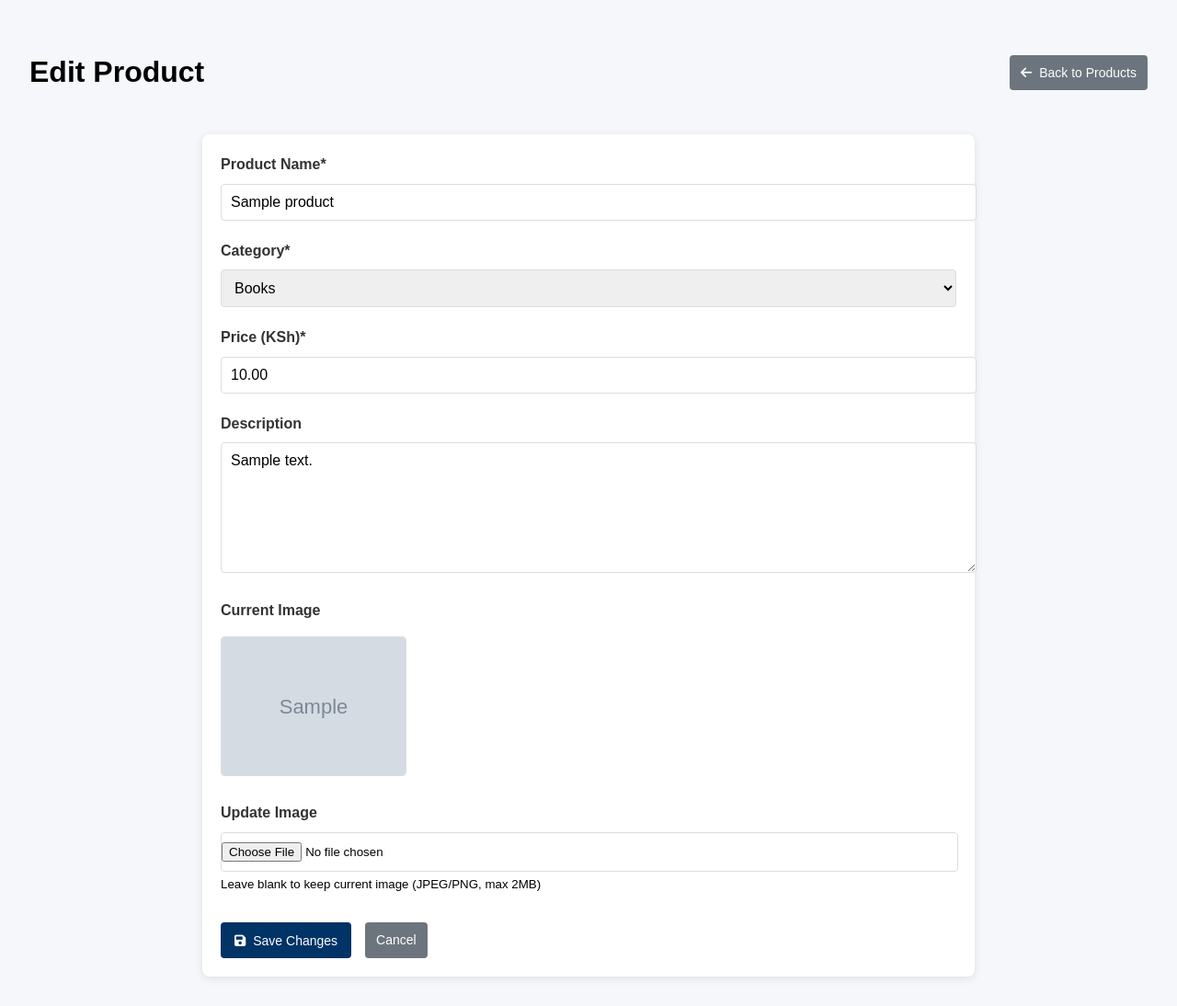
After one commit to wafuke/StrathConnectProject, a PHP site: page /public/edit_product.php?id=1 in a window 1280 px wide. The commit adds this page. Shown: the whole page at 92% size. Run offline with PHP 8.4, Linux system fonts and the light colour scheme; the visitor is signed in with stand-in values (Sample User, id 1); tables that the repository leaves empty hold one stand-in row (values such as "Sample post"); grey boxes marked "Sample" are stand-in pictures.

Commit message:
Edit product functionality to edit products listed by sellers

```diff
--- a/assets/style.css
+++ b/assets/style.css
@@ -835,3 +835,87 @@ button[type="submit"]:hover {
     color: #721c24;
     border: 1px solid #f5c6cb;
 }
+/* Edit Product */
+/* ===== Product Form Styles ===== */
+.product-form {
+    max-width: 800px;
+    margin: 0 auto;
+    background: #fff;
+    padding: 20px;
+    border-radius: 8px;
+    box-shadow: 0 2px 10px rgba(0, 0, 0, 0.1);
+}
+
+.form-group {
+    margin-bottom: 20px;
+}
+
+.form-group label {
+    display: block;
+    margin-bottom: 8px;
+    font-weight: 600;
+    color: var(--black);
+}
+
+.form-group input[type="text"],
+.form-group input[type="number"],
+.form-group select,
+.form-group textarea {
+    width: 100%;
+    padding: 10px;
+    border: 1px solid #ddd;
+    border-radius: 4px;
+    font-family: inherit;
+    font-size: 16px;
+}
+
+.form-group textarea {
+    min-height: 120px;
+    resize: vertical;
+}
+
+.form-group input[type="file"] {
+    width: 100%;
+    padding: 10px 0;
+}
+
+.current-image {
+    margin: 15px 0;
+}
+
+.current-image img {
+    max-width: 200px;
+    max-height: 200px;
+    border-radius: 4px;
+    border: 1px solid #ddd;
+}
+
+.form-actions {
+    display: flex;
+    gap: 15px;
+    margin-top: 30px;
+}
+
+.btn-secondary {
+    background-color: #6c757d;
+    color: white;
+}
+
+.btn-secondary:hover {
+    background-color: #5a6268;
+}
+
+/* Responsive adjustments */
+@media (max-width: 768px) {
+    .product-form {
+        padding: 15px;
+    }
+
+    .form-actions {
+        flex-direction: column;
+    }
+
+    .form-actions .btn {
+        width: 100%;
+    }
+}
--- /dev/null
+++ b/public/edit_product.php
@@ -0,0 +1,221 @@
+<?php
+session_start();
+
+// Verify seller is logged in
+if (!isset($_SESSION['user_id']) || $_SESSION['user_type'] !== 'seller') {
+    header("Location: ../public/login.php");
+    exit();
+}
+
+// Database connection
+$host = 'localhost';
+$user = 'root';
+$pass = '';
+$db = 'strathconnect';
+
+$conn = new mysqli($host, $user, $pass, $db);
+if ($conn->connect_error) {
+    die("Connection failed: " . $conn->connect_error);
+}
+
+// Initialize variables
+$product = [];
+$errors = [];
+$categories = ['Books', 'Electronics', 'Clothing', 'Furniture', 'Other'];
+
+// Get product details if ID is provided
+if (isset($_GET['id'])) {
+    $product_id = intval($_GET['id']);
+    $seller_id = $_SESSION['user_id'];
+
+    $query = "SELECT * FROM products WHERE id = ? AND seller_id = ?";
+    $stmt = $conn->prepare($query);
+    $stmt->bind_param("ii", $product_id, $seller_id);
+    $stmt->execute();
+    $result = $stmt->get_result();
+
+    if ($result->num_rows === 1) {
+        $product = $result->fetch_assoc();
+    } else {
+        $_SESSION['error'] = "Product not found or you don't have permission to edit it";
+        header("Location: seller_products.php");
+        exit();
+    }
+    $stmt->close();
+} else {
+    $_SESSION['error'] = "No product specified";
+    header("Location: seller_products.php");
+    exit();
+}
+
+// Handle form submission
+if ($_SERVER['REQUEST_METHOD'] === 'POST') {
+    // Validate and sanitize inputs
+    $name = trim($_POST['name']);
+    $category = trim($_POST['category']);
+    $price = floatval($_POST['price']);
+    $description = trim($_POST['description']);
+
+    // Validate inputs
+    if (empty($name)) {
+        $errors[] = "Product name is required";
+    }
+
+    if (!in_array($category, $categories)) {
+        $errors[] = "Invalid category selected";
+    }
+
+    if (!is_numeric($price) || $price <= 0) {
+        $errors[] = "Valid price is required";
+    }
+
+    // Process if no errors
+    if (empty($errors)) {
+        // Handle image upload if new image was provided
+        $image_path = $product['image_path'];
+
+        if ($_FILES['image']['error'] === UPLOAD_ERR_OK) {
+            $target_dir = "../assets/images/products/";
+            $allowed_types = ['image/jpeg', 'image/png'];
+            $file_type = $_FILES['image']['type'];
+
+            // Validate file type
+            if (!in_array($file_type, $allowed_types)) {
+                $errors[] = "Only JPEG and PNG images are allowed";
+            }
+            // Validate file size (2MB max)
+            elseif ($_FILES['image']['size'] > 2097152) {
+                $errors[] = "Image size must be less than 2MB";
+            } else {
+                // Generate unique filename
+                $ext = pathinfo($_FILES['image']['name'], PATHINFO_EXTENSION);
+                $new_image_name = uniqid('product_') . '.' . $ext;
+                $target_file = $target_dir . $new_image_name;
+
+                if (move_uploaded_file($_FILES['image']['tmp_name'], $target_file)) {
+                    // Delete old image if it exists and is not the placeholder
+                    if ($image_path && $image_path !== 'placeholder.jpg') {
+                        $old_image = $target_dir . $image_path;
+                        if (file_exists($old_image)) {
+                            unlink($old_image);
+                        }
+                    }
+                    $image_path = $new_image_name;
+                } else {
+                    $errors[] = "Failed to upload image";
+                }
+            }
+        }
+
+        // Update product if no errors
+        if (empty($errors)) {
+            $query = "UPDATE products SET name = ?, category = ?, description = ?, price = ?, image_path = ? WHERE id = ? AND seller_id = ?";
+            $stmt = $conn->prepare($query);
+            $stmt->bind_param("sssdsii", $name, $category, $description, $price, $image_path, $product_id, $seller_id);
+
+            if ($stmt->execute()) {
+                $_SESSION['success'] = "Product updated successfully";
+                header("Location: seller_products.php");
+                exit();
+            } else {
+                $errors[] = "Error updating product: " . $stmt->error;
+            }
+            $stmt->close();
+        }
+    }
+}
+?>
+
+<!DOCTYPE html>
+<html lang="en">
+<head>
+    <meta charset="UTF-8">
+    <meta name="viewport" content="width=device-width, initial-scale=1.0">
+    <title>Edit Product - StrathConnect</title>
+    <link rel="stylesheet" href="../assets/style.css">
+    <link rel="stylesheet" href="https://cdnjs.cloudflare.com/ajax/libs/font-awesome/6.0.0/css/all.min.css">
+</head>
+<body>
+
+
+    <div class="dashboard-container">
+
+
+        <main class="dashboard-content">
+            <div class="dashboard-header">
+                <h1>Edit Product</h1>
+                <a href="seller_products.php" class="btn btn-secondary">
+                    <i class="fas fa-arrow-left"></i> Back to Products
+                </a>
+            </div>
+
+            <?php if (!empty($errors)): ?>
+                <div class="alert alert-error">
+                    <ul>
+                        <?php foreach ($errors as $error): ?>
+                            <li><?php echo htmlspecialchars($error); ?></li>
+                        <?php endforeach; ?>
+                    </ul>
+                </div>
+            <?php endif; ?>
+
+            <form class="product-form" method="POST" enctype="multipart/form-data">
+                <div class="form-group">
+                    <label for="name">Product Name*</label>
+                    <input type="text" id="name" name="name" value="<?php echo htmlspecialchars($product['name']); ?>" required>
+                </div>
+
+                <div class="form-group">
+                    <label for="category">Category*</label>
+                    <select id="category" name="category" required>
+                        <?php foreach ($categories as $cat): ?>
+                            <option value="<?php echo htmlspecialchars($cat); ?>" <?php echo $product['category'] === $cat ? 'selected' : ''; ?>>
+                                <?php echo htmlspecialchars($cat); ?>
+                            </option>
+                        <?php endforeach; ?>
+                    </select>
+                </div>
+
+                <div class="form-group">
+                    <label for="price">Price (KSh)*</label>
+                    <input type="number" id="price" name="price" min="0" step="0.01"
+                           value="<?php echo htmlspecialchars($product['price']); ?>" required>
+                </div>
+
+                <div class="form-group">
+                    <label for="description">Description</label>
+                    <textarea id="description" name="description" rows="4"><?php echo htmlspecialchars($product['description']); ?></textarea>
+                </div>
+
+                <div class="form-group">
+                    <label>Current Image</label>
+                    <div class="current-image">
+                        <img src="../assets/images/products/<?php echo htmlspecialchars($product['image_path'] ?? 'placeholder.jpg'); ?>"
+                             alt="Current product image">
+                    </div>
+                </div>
+
+                <div class="form-group">
+                    <label for="image">Update Image</label>
+                    <input type="file" id="image" name="image" accept="image/*">
+                    <small>Leave blank to keep current image (JPEG/PNG, max 2MB)</small>
+                </div>
+
+                <div class="form-actions">
+                    <button type="submit" class="btn btn-primary">
+                        <i class="fas fa-save"></i> Save Changes
+                    </button>
+                    <a href="seller_products.php" class="btn btn-secondary">
+                        Cancel
+                    </a>
+                </div>
+            </form>
+        </main>
+    </div>
+
+
+</body>
+</html>
+<?php
+$conn->close();
+?>
```
